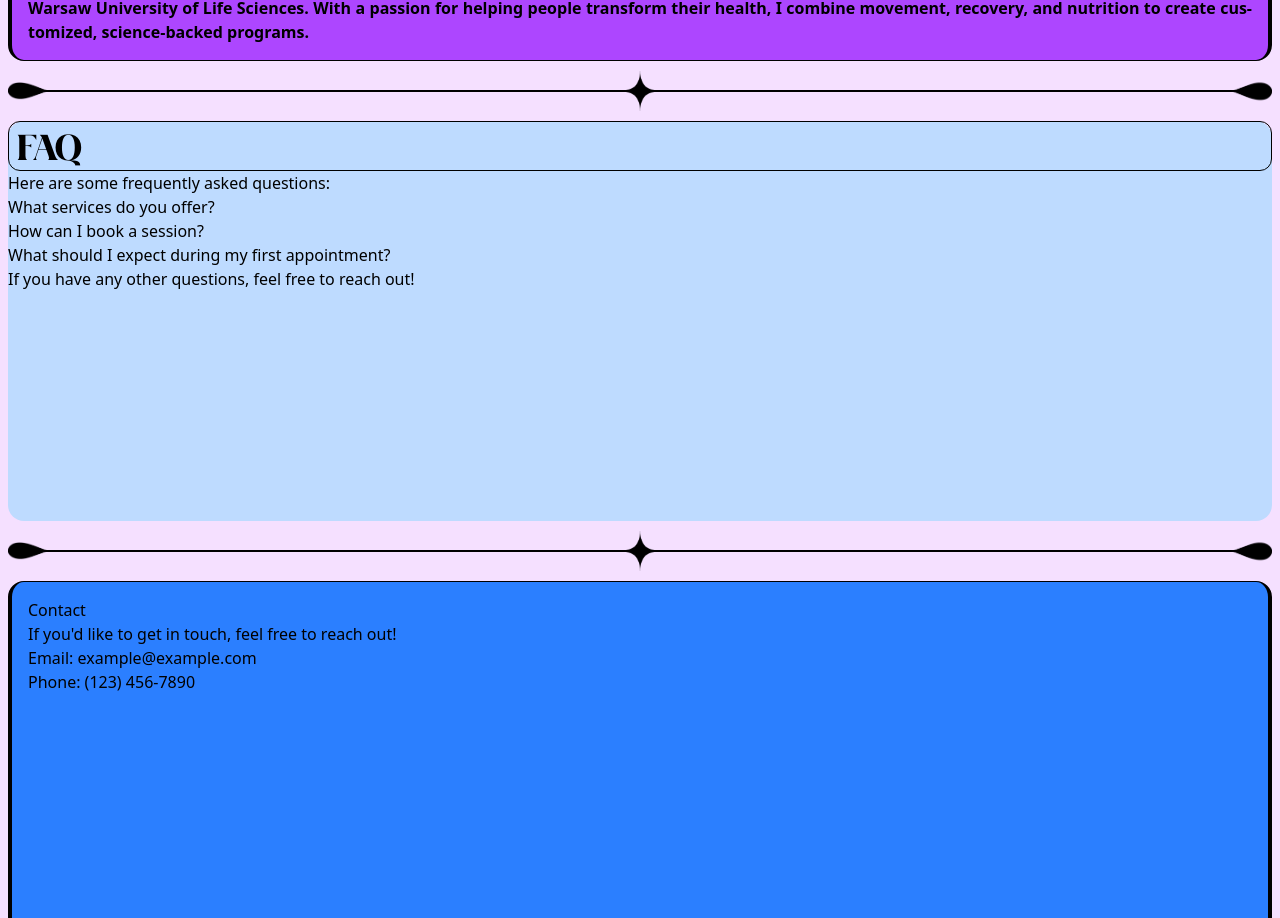
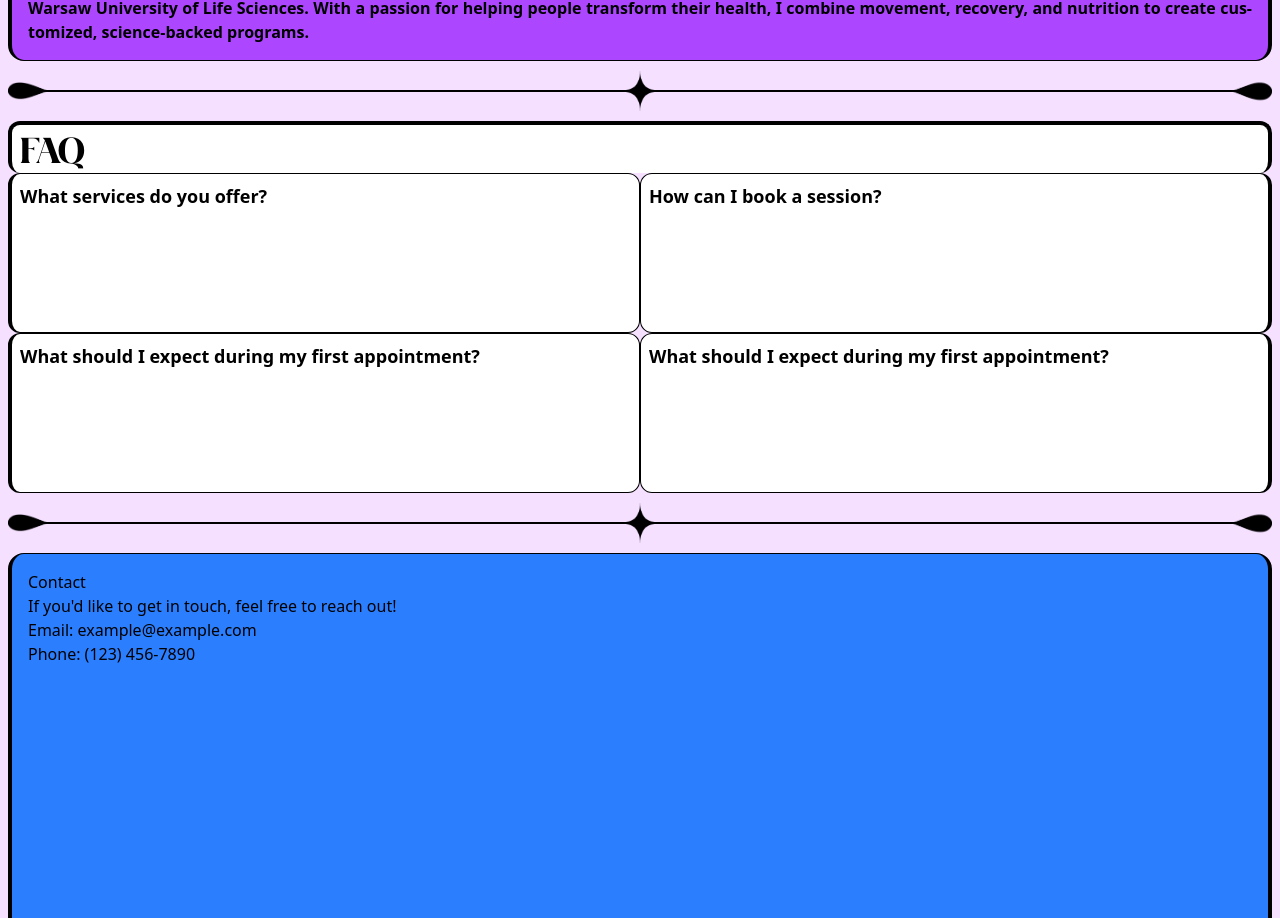
Before and after one commit to haithamexe/hajer-alkanani, a React (Vite) app: page / in a window 1280 px wide. Shown: the part 979-1897 px from the top of the page. Built offline with nearby package versions, Linux system fonts and the light colour scheme.

Commit message:
added faqs cardsb

```diff
--- a/src/pages/Home.jsx
+++ b/src/pages/Home.jsx
@@ -443,7 +443,7 @@ const Home = () => {
         <motion.img
           src="./images/star.png"
           alt="idk"
-          className="w-10 h-auto absolute"
+          className="w-7 h-auto absolute md:w-10"
           variants={motionVariants}
           initial={{
             opacity: 0,
@@ -621,7 +621,7 @@ const Home = () => {
         <motion.img
           src="./images/star.png"
           alt="idk"
-          className="w-10 h-auto absolute"
+          className="w-7 h-auto absolute md:w-10"
           variants={motionVariants}
           initial={{
             opacity: 0,
@@ -682,28 +682,38 @@ const Home = () => {
         ></motion.div>
       </section>
 
-      <section className="bg-blue-200 rounded-2xl h-[50vh]">
+      <section className=" rounded-2xl">
         <h2
-          className="text-black text-4xl px-2 py-1 border-1 block rounded-xl
-              w-full font-bold font-arniya"
+          className="text-black text-4xl px-2 py-1 border-4 border-b-0 block rounded-xl
+              w-full font-bold font-arniya bg-white"
         >
           FAQ
         </h2>
-        <p>Here are some frequently asked questions:</p>
-        <ul>
-          <li>What services do you offer?</li>
-          <li>How can I book a session?</li>
-          <li>What should I expect during my first appointment?</li>
+        <ul className=" flex flex-wrap">
+          <li className="bg-white w-1/2 p-2 border-1 border-l-4 rounded-xl h-40">
+            <h1 className="font-bold text-lg">What services do you offer?</h1>
+          </li>
+          <li className=" bg-white w-1/2 p-2 border-1 border-r-4 rounded-xl h-40">
+            <h1 className="font-bold text-lg">How can I book a session?</h1>
+          </li>
+          <li className="bg-white w-1/2 p-2 border-1 border-l-4 rounded-xl h-40">
+            <h1 className="font-bold text-lg">
+              What should I expect during my first appointment?
+            </h1>
+          </li>
+          <li className="bg-white  w-1/2 p-2 border-1 border-r-4 rounded-xl h-40">
+            <h1 className="font-bold text-lg">
+              What should I expect during my first appointment?
+            </h1>
+          </li>
         </ul>
-        <p>If you have any other questions, feel free to reach out!</p>
       </section>
-
       {/* {break section} */}
       <section className="h-15 relative rounded-xl flex overflow-hidden flex-col justify-center items-center">
         <motion.img
           src="./images/star.png"
           alt="idk"
-          className="w-10 h-auto absolute"
+          className="w-7 h-auto absolute md:w-10"
           variants={motionVariants}
           initial={{
             opacity: 0,
```
